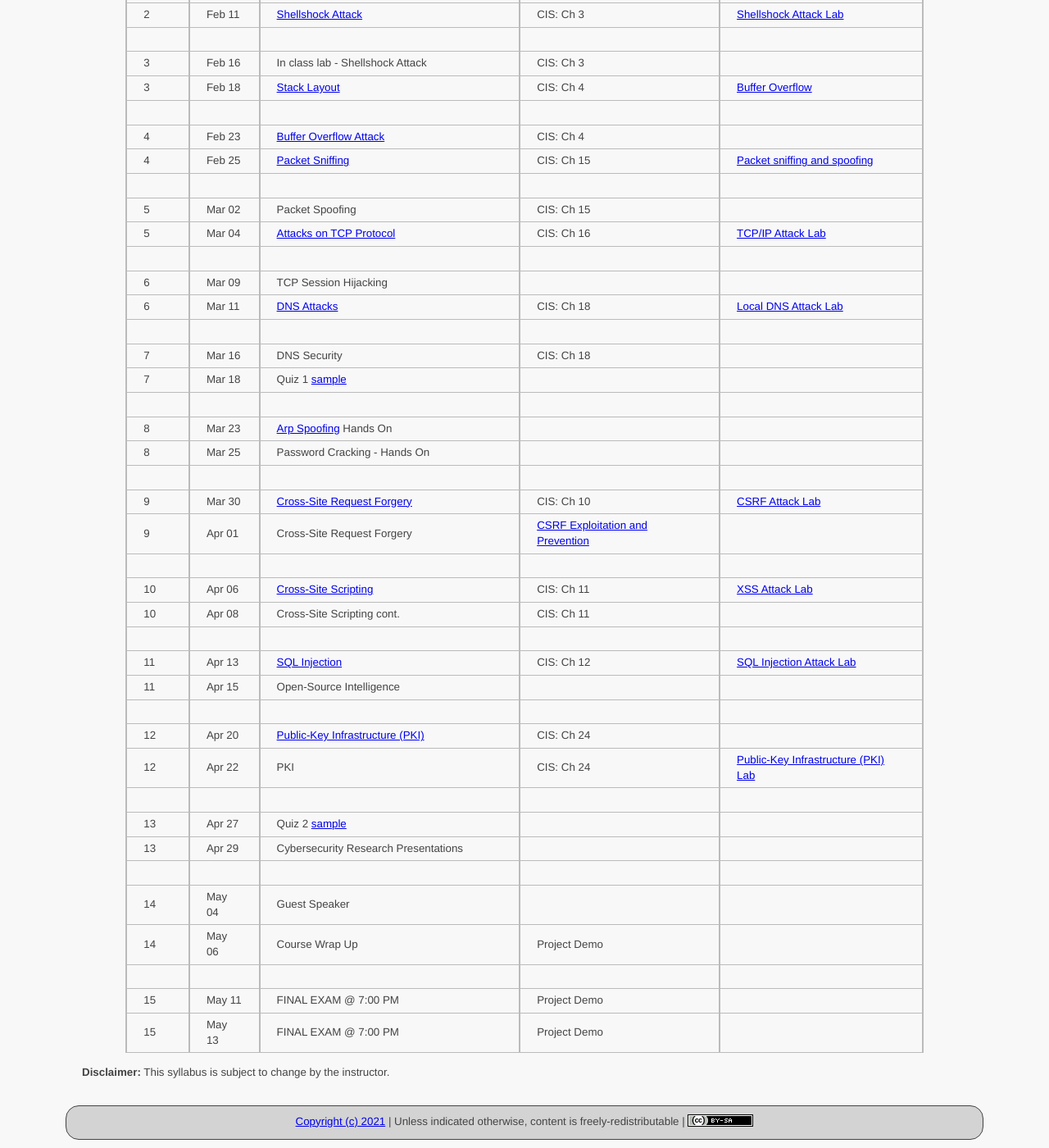
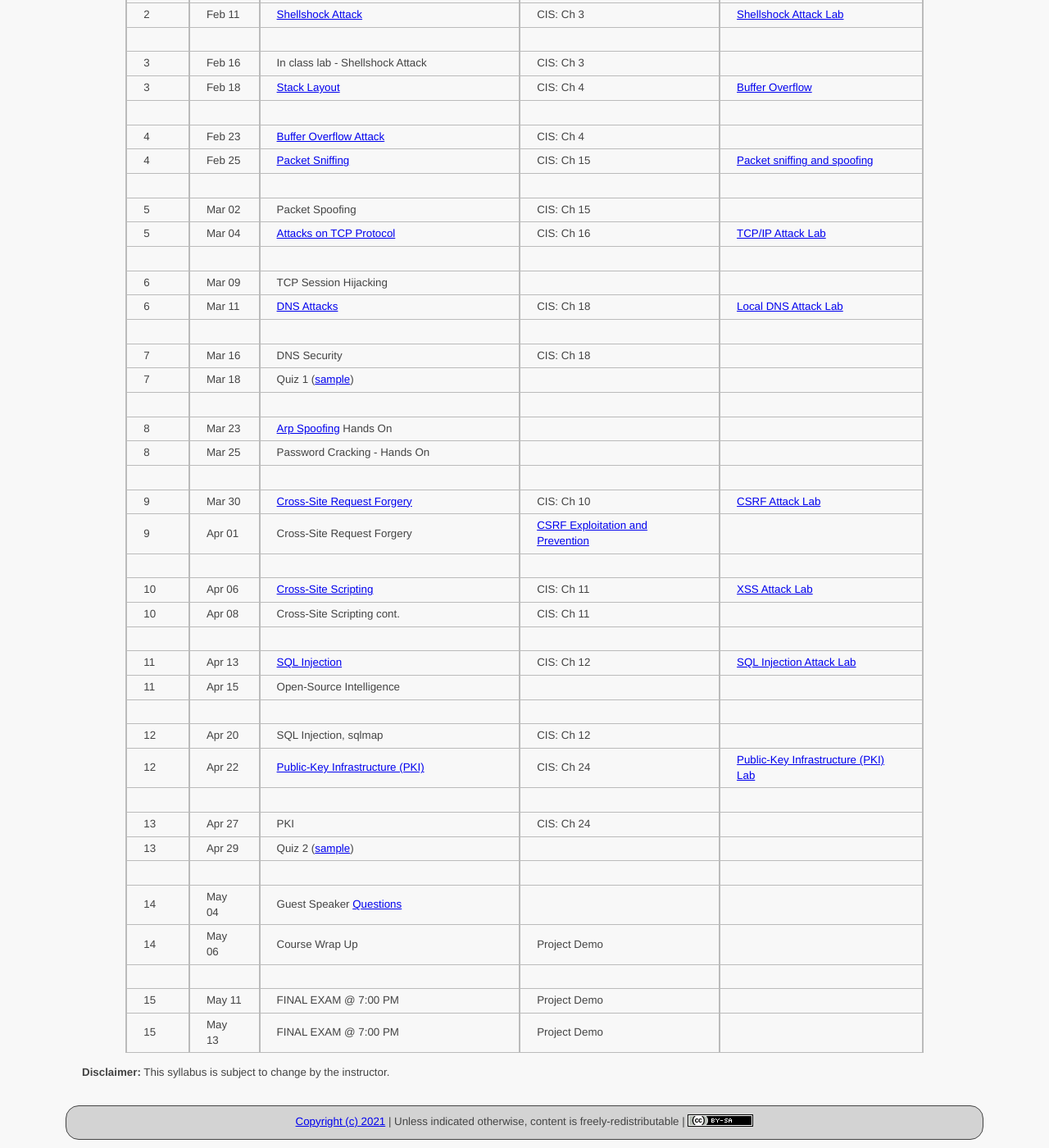
Before and after one commit to ycpcs/cs335-spring2021, a Jekyll site: the page built from schedule/index.md, in a window 1280 px wide and 1400 px high, scrolled down 309 px. Shown: the whole window at 82% size. Built offline with Jekyll 4.4.1, drawn with Linux system fonts in a browser that asks for light colours.

Commit message:
add guest speaker question

```diff
--- a/schedule/index.md
+++ b/schedule/index.md
@@ -28,7 +28,7 @@ CIS: <a href="https://www.amazon.com/Computer-Internet-Security-Hands-Approach/d
 > 6 | Mar 11 | [DNS Attacks](../slides/18_DNS_Attacks.pdf) | CIS: Ch 18 | [Local DNS Attack Lab](../labs/dns_attack.html)
 > | | | |
 > 7 | Mar 16 | DNS Security | CIS: Ch 18 |
-> 7 | Mar 18 | Quiz 1 [sample](../assignments/quiz1.html) | |
+> 7 | Mar 18 | Quiz 1 ([sample](../assignments/quiz1.html)) | |
 > | | | |
 > 8 | Mar 23 | [Arp Spoofing](../slides/ARP_Spoofing.pdf) Hands On | |
 > 8 | Mar 25 | Password Cracking - Hands On | |
@@ -42,13 +42,13 @@ CIS: <a href="https://www.amazon.com/Computer-Internet-Security-Hands-Approach/d
 > 11 | Apr 13 | [SQL Injection](../slides/12_Web_SQL_Injection.pdf) | CIS: Ch 12 | [SQL Injection Attack Lab](../labs/sql_attack.html)
 > 11 | Apr 15 | Open-Source Intelligence | |
 > | | | |
-> 12 | Apr 20 | [Public-Key Infrastructure (PKI)](../slides/24_PKI.pdf) | CIS: Ch 24 |
-> 12 | Apr 22 | PKI | CIS: Ch 24 | [Public-Key Infrastructure (PKI) Lab](../labs/pki.html)
+> 12 | Apr 20 | SQL Injection, sqlmap | CIS: Ch 12 |
+> 12 | Apr 22 | [Public-Key Infrastructure (PKI)](../slides/24_PKI.pdf)  | CIS: Ch 24 | [Public-Key Infrastructure (PKI) Lab](../labs/pki.html)
 > | | | |
-> 13 | Apr 27 | Quiz 2 [sample](../assignments/quiz2.html) | |
-> 13 | Apr 29 | Cybersecurity Research Presentations | |
+> 13 | Apr 27 | PKI | CIS: Ch 24 |
+> 13 | Apr 29 | Quiz 2 ([sample](../assignments/quiz2.html)) | |
 > | | | |
-> 14 | May 04 | Guest Speaker | |
+> 14 | May 04 | Guest Speaker [Questions](guest_speaker.html) | |
 > 14 | May 06 | Course Wrap Up | Project Demo |
 > | | | |
 > 15 | May 11 | FINAL EXAM @ 7:00 PM | Project Demo |
```
Also changed, not shown: schedule/guest_speaker.md (added, +19 -0 lines).
